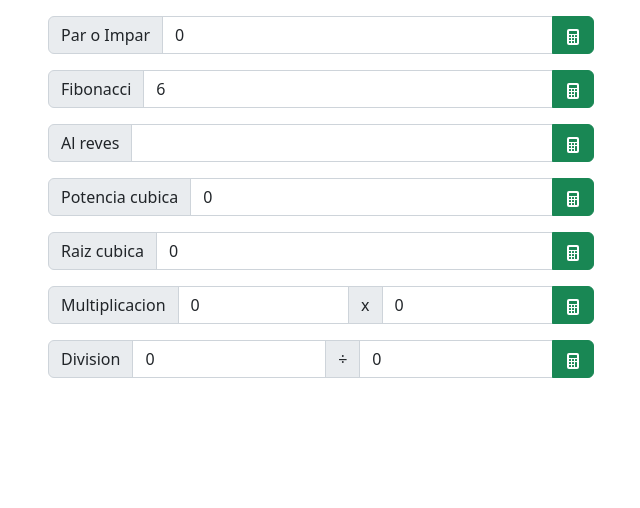
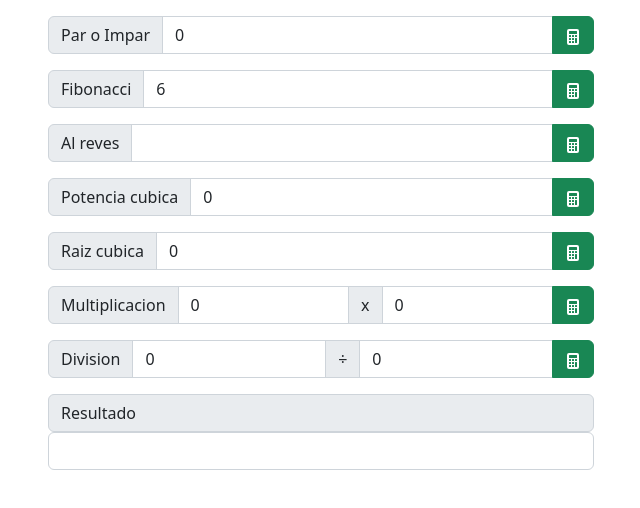
Before and after one commit to erick-alvarado/practica1_grupo2, an Angular app in the folder frontend/: page / in a window 1280 px wide. Shown: the top 508 px of the page, without its empty margins (319-959 px from the left). Built offline with nearby package versions, Linux system fonts and the light colour scheme.

Commit message:
Se agrego funcionalidad frontend d2 201903838
funcion fibonacci

```diff
--- a/frontend/src/app/app.component.html
+++ b/frontend/src/app/app.component.html
@@ -114,6 +114,18 @@
     </div>
     <div class="col-3"></div>
   </div>
+
+  <div class="row">
+    <div class="col-3"></div>
+    <div class="col-6">
+      <span class="input-group-text"> Resultado </span>
+  <input type="text" [(ngModel)]="resultado" class="form-control">
+    </div>
+    <div class="col-3"></div>
+  </div>
+
+
 </div>
 
+
 <router-outlet></router-outlet>
--- a/frontend/src/app/app.component.ts
+++ b/frontend/src/app/app.component.ts
@@ -19,6 +19,8 @@ export class AppComponent {
   num1_div: number = 0;
   num2_div: number = 0;
 
+  resultado = ''
+
   title = 'frontend';
 
   constructor(private datosServicio: DatosService) {}
@@ -32,6 +34,7 @@ export class AppComponent {
   btn_fibo() {
     this.datosServicio.postFibo(this.num_fibo).subscribe(res => {
       console.log(res)
+      this.resultado = res.fibo
     })
   }
 
```
